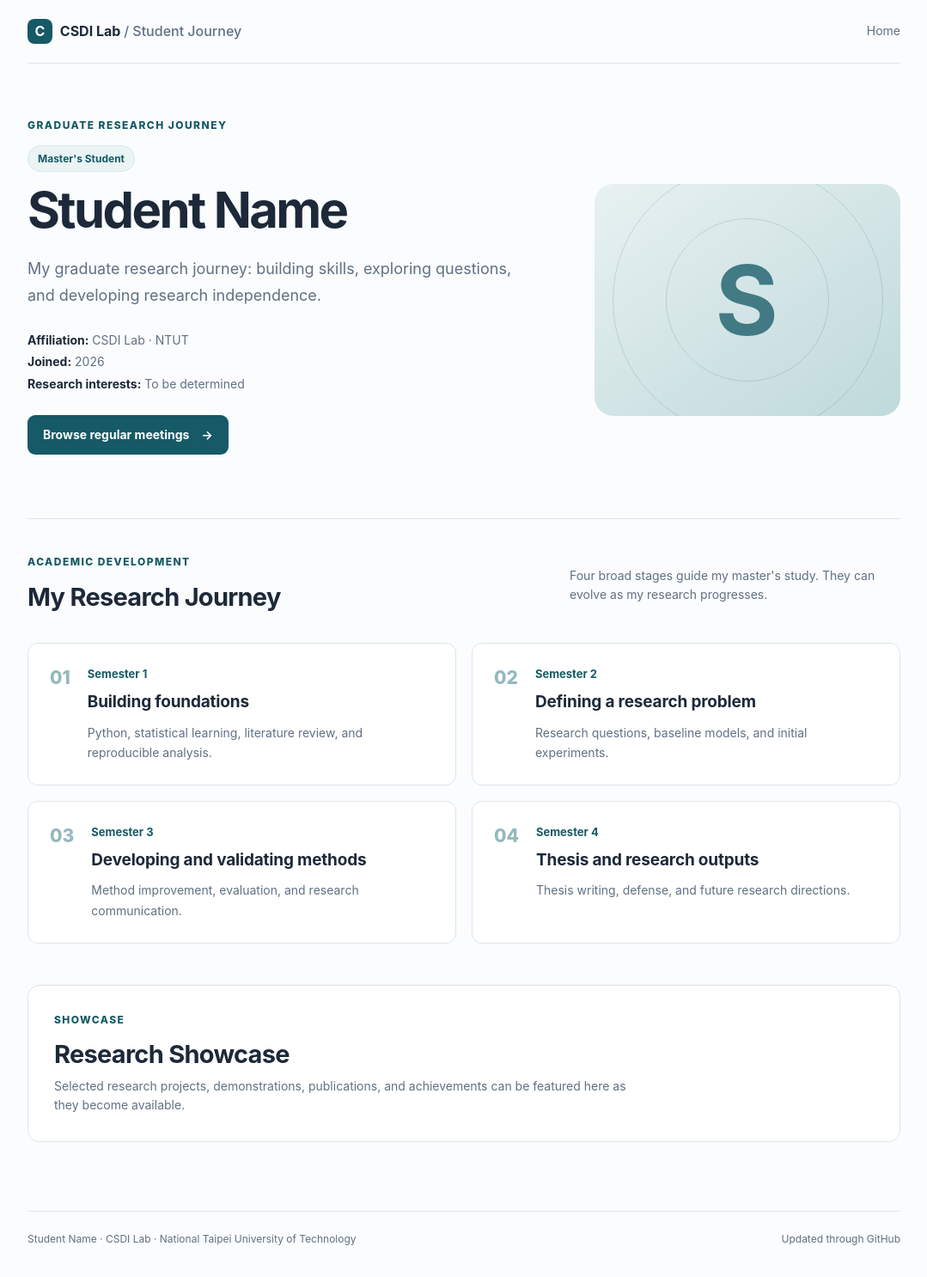
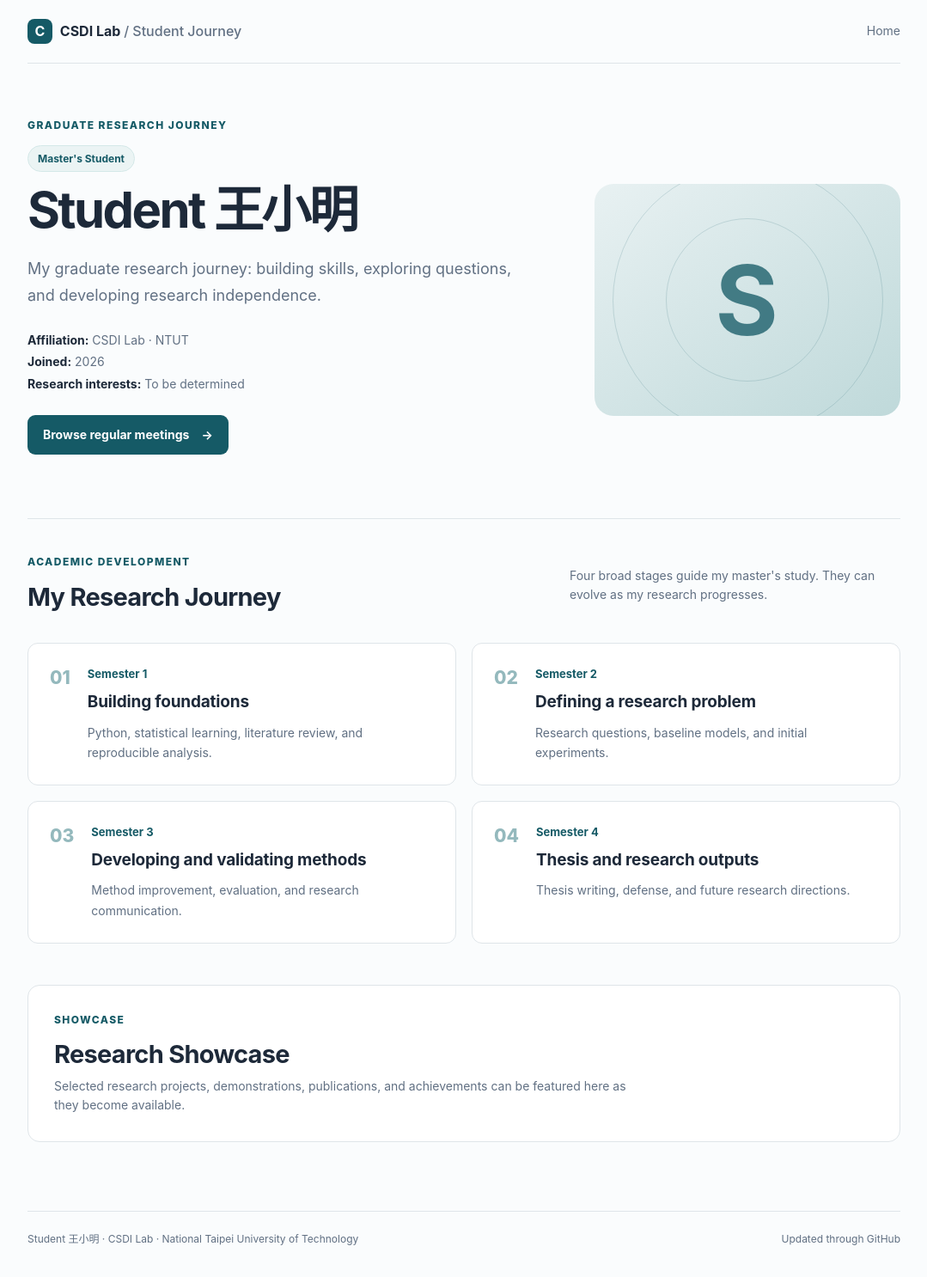
Before and after one commit to hendrisutrisno/2026student, a Jekyll site: the page built from docs/index.md, in a window 1280 px wide. Shown: the whole page at 86% size, without its empty margins (100-1179 px from the left). Built offline with Jekyll 4.4.1, drawn with Linux system fonts in a browser that asks for light colours.

Commit message:
Update _config.yml

```diff
--- a/docs/_config.yml
+++ b/docs/_config.yml
@@ -5,7 +5,7 @@ url: "https://hendrisutrisno.github.io"
 baseurl: "/2026student"  # Change ONLY the last part to the student's repo name, e.g. /2026verin
 
 student:
-  name: "Student Name"  # e.g. Verin
+  name: "Student 王小明"
   degree: "Master's Student"
   lab: "CSDI Lab"
   university: "National Taipei University of Technology"
```
